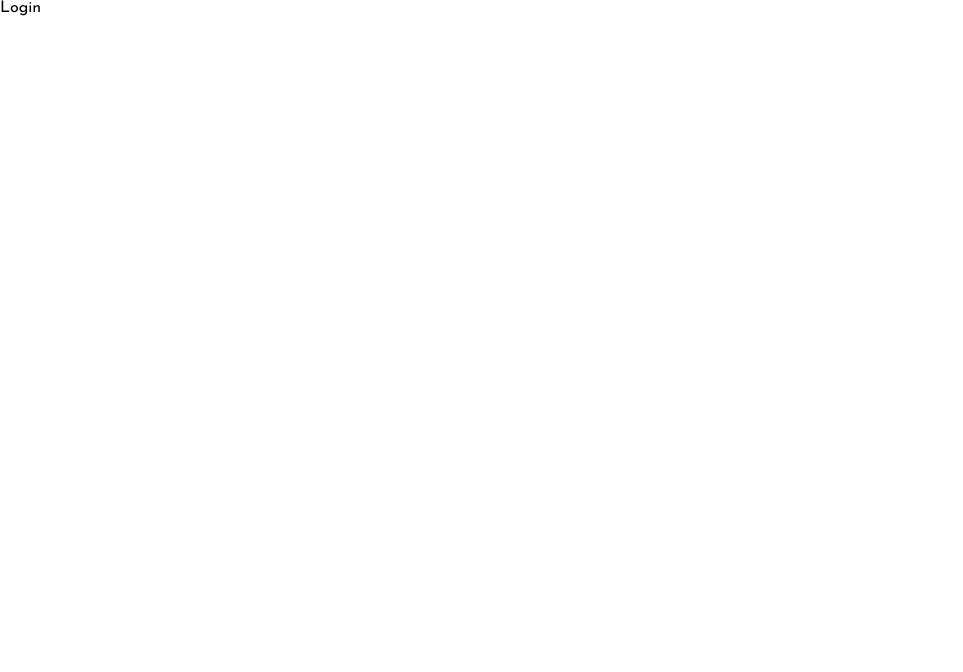
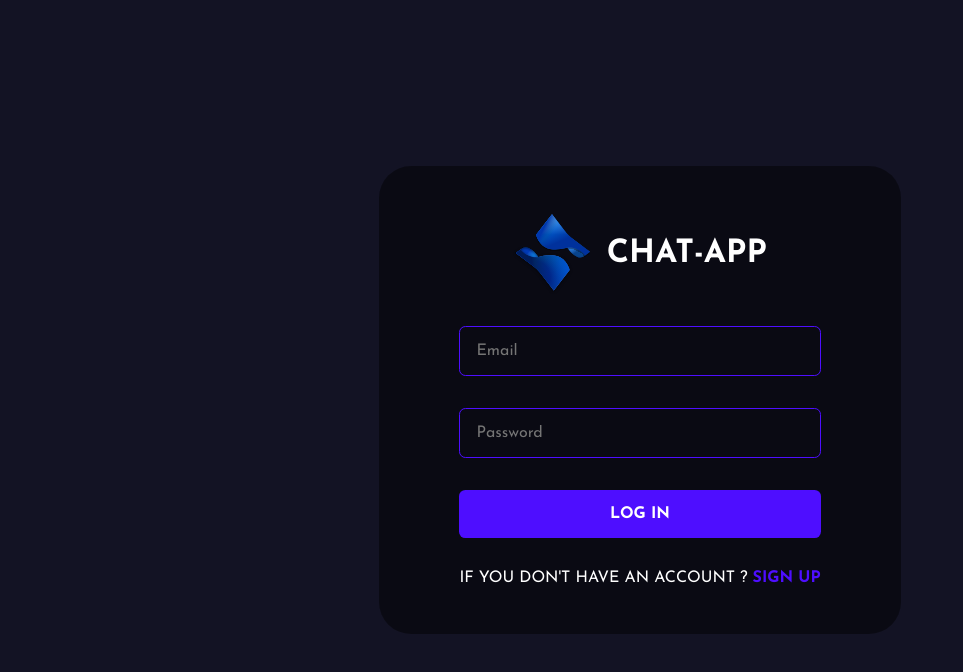
Before and after one commit to Fayjul/chat-app, a React (Create React App) app in the folder frontend/: page /signin in a window 1280 px wide. Shown: the top 672 px of the page, without its empty margins (0-963 px from the left). Built offline with nearby package versions, Linux system fonts and the light colour scheme; no server answers.

Commit message:
signin done Alhamdulillah

```diff
--- a/frontend/src/pages/Login/Login.js
+++ b/frontend/src/pages/Login/Login.js
@@ -1,5 +1,92 @@
-import React from 'react';
+import React, { useEffect, useState } from 'react';
+import { Link, useNavigate } from 'react-router-dom';
+import Logo from '../../assets/logo.svg';
+import './Login.css';
+import { ToastContainer, toast } from 'react-toastify';
+import 'react-toastify/dist/ReactToastify.css';
+import axios from 'axios';
+import { signinRouter } from '../../utils/APIRoutes';
 
-export default function Login() {
-  return <div>Login</div>;
-}
+const Login = () => {
+  const navigate = useNavigate();
+  const [user, setUser] = useState({
+    email: '',
+    password: '',
+  });
+  useEffect(() => {
+    if (localStorage.getItem(process.env.REACT_APP_LOCAL_HOST_KEY)) {
+      navigate('/');
+    }
+  }, []);
+  const handleValidation = () => {
+    const { email, password } = user;
+    if (email === '' || password === '') {
+      toast.error('Email and password is required.', {
+        position: 'bottom-center',
+      });
+      return false;
+    }
+    return true;
+  };
+  const handleSubmit = async (event) => {
+    event.preventDefault();
+    if (handleValidation()) {
+      //console.log(user);
+      const { email, password } = user;
+      const { data } = await axios.post(signinRouter, {
+        email,
+        password,
+      });
+      if (data.status === true) {
+        console.log(data.user);
+        localStorage.setItem(
+          process.env.REACT_APP_LOCAL_HOST_KEY,
+          JSON.stringify(data.user)
+        );
+        navigate('/');
+      } else {
+        toast.error(data.msg, {
+          position: 'bottom-center',
+        });
+      }
+    } else {
+      console.log('There is an error');
+    }
+  };
+  const handleChange = (event) => {
+    setUser({ ...user, [event.target.name]: event.target.value });
+  };
+  return (
+    <>
+      <div className="main-div">
+        <form onSubmit={(event) => handleSubmit(event)}>
+          <div className="brand">
+            <img src={Logo} alt=""></img>
+            <h1>CHAT-APP</h1>
+          </div>
+
+          <input
+            type="email"
+            placeholder="Email"
+            name="email"
+            onChange={(e) => handleChange(e)}
+          />
+          <input
+            type="password"
+            placeholder="Password"
+            name="password"
+            onChange={(e) => handleChange(e)}
+          />
+
+          <button type="submit"> Log In</button>
+          <span>
+            If you don't have an account ? <Link to="/signup">Sign Up</Link>
+          </span>
+        </form>
+      </div>
+      <ToastContainer />
+    </>
+  );
+};
+
+export default Login;
--- a/frontend/src/pages/SignUp/SignUp.js
+++ b/frontend/src/pages/SignUp/SignUp.js
@@ -1,4 +1,4 @@
-import React, { useState } from 'react';
+import React, { useEffect, useState } from 'react';
 import { Link, useNavigate } from 'react-router-dom';
 import Logo from '../../assets/logo.svg';
 import './SignUp.css';
@@ -15,6 +15,11 @@ const SignUp = () => {
     password: '',
     confirmPassword: '',
   });
+  useEffect(() => {
+    if (localStorage.getItem(process.env.REACT_APP_LOCAL_HOST_KEY)) {
+      navigate('/');
+    }
+  }, []);
   const handleValidation = () => {
     const { password, confirmPassword } = user;
     if (password !== confirmPassword) {
--- a/frontend/src/utils/APIRoutes.js
+++ b/frontend/src/utils/APIRoutes.js
@@ -1,2 +1,3 @@
 export const host = 'http://localhost:5000';
 export const signUpRouter = `${host}/api/auth/signup`;
+export const signinRouter = `${host}/api/auth/signin`;
```
Also changed, not shown: 1 other file (tests, documents, lock files or other folders).
